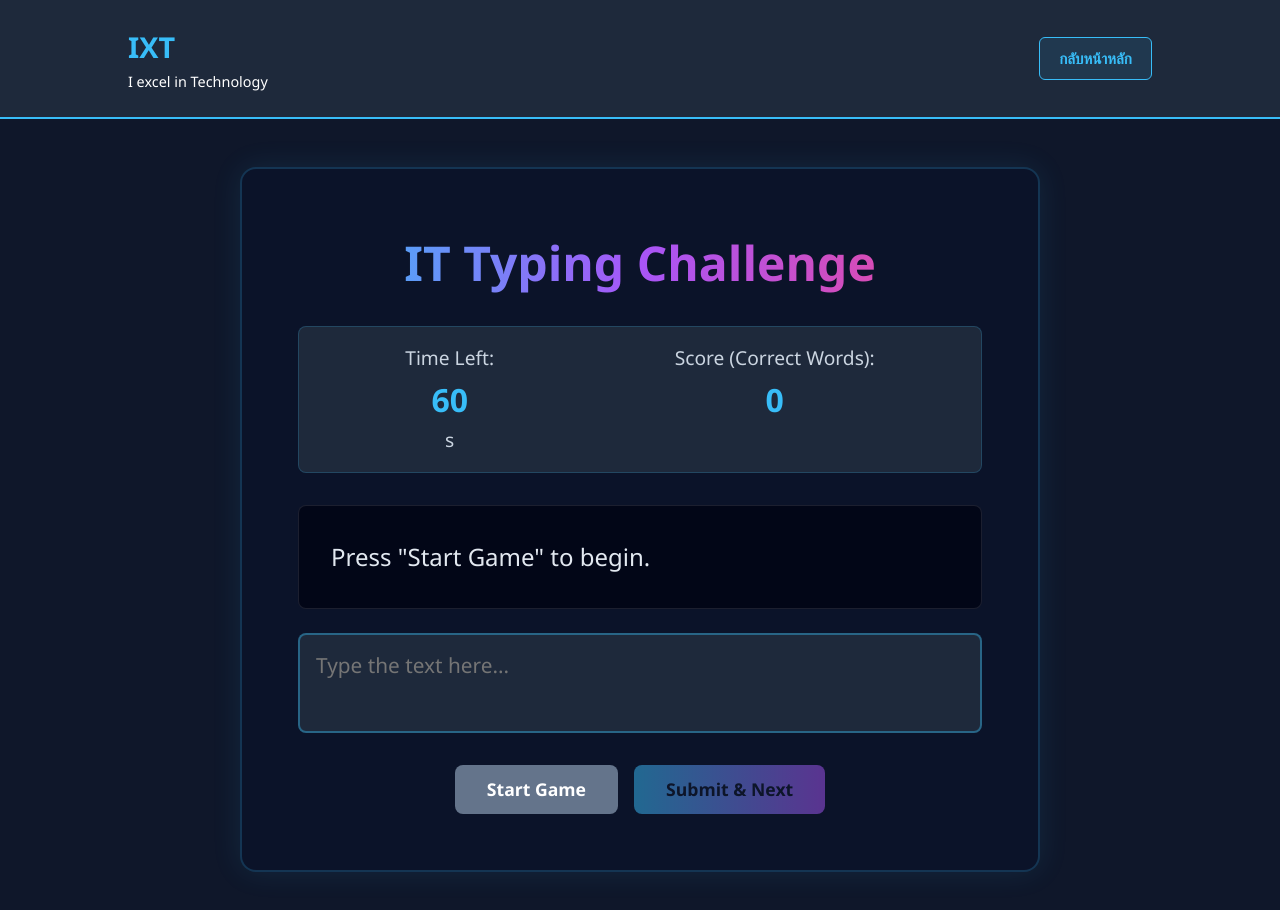
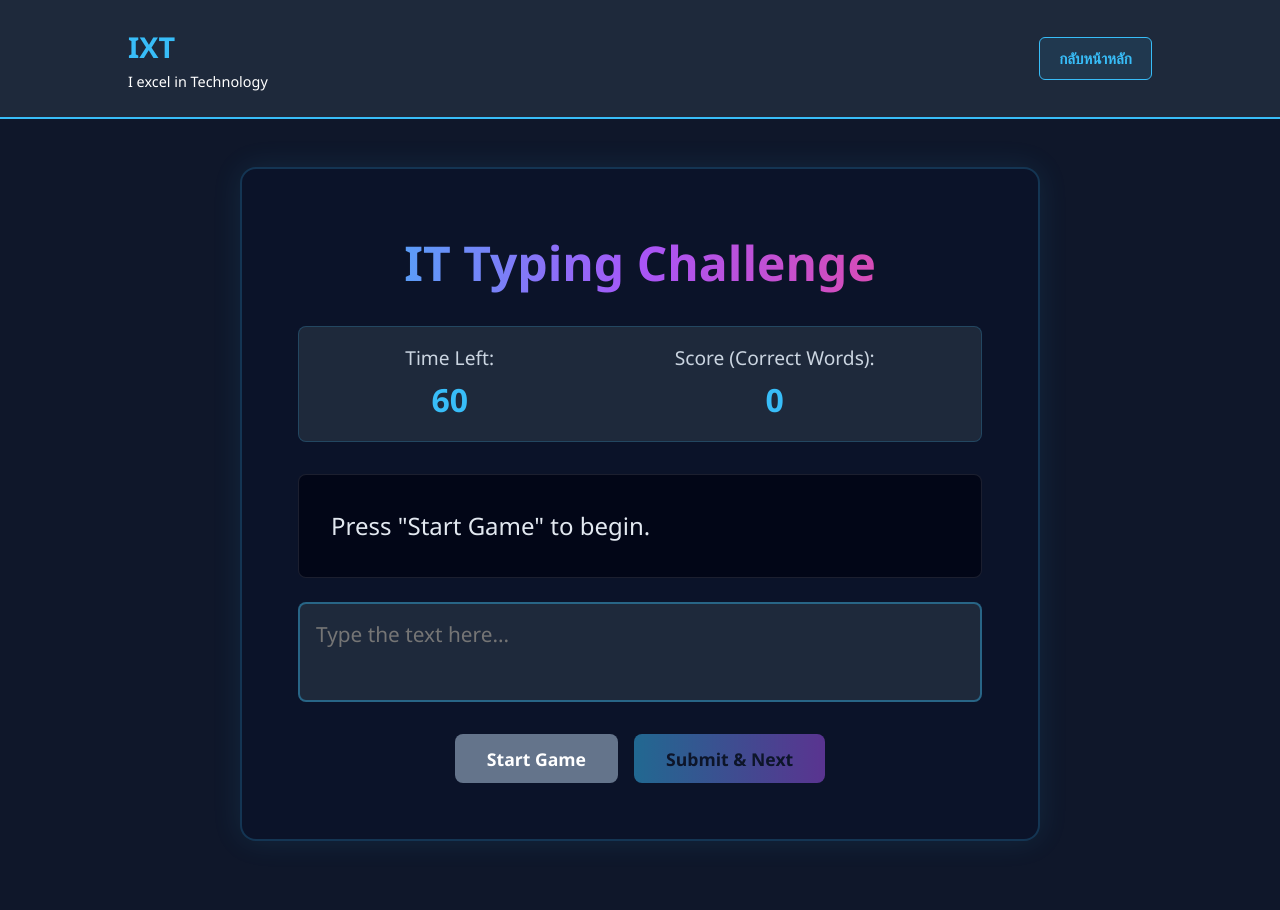
Before and after one commit to Phum23/I-execl-in-technology, a plain HTML site: page game.html in a window 1280 px wide. After the commit the page ends 889 px from the top, so only its background shows below. Drawn offline with Linux system fonts and the light colour scheme.

Commit message:
Update game.html

```diff
--- a/game.html
+++ b/game.html
@@ -170,7 +170,7 @@
         <h1>IT Typing Challenge</h1>
 
         <div class="stats-container">
-            <div class="stat-box">Time Left: <span id="timer">60</span>s</div>
+            <div class="stat-box">Time Left: <span id="timer">60</span></div>
             <div class="stat-box">Score (Correct Words): <span id="score">0</span></div>
         </div>
 
```
